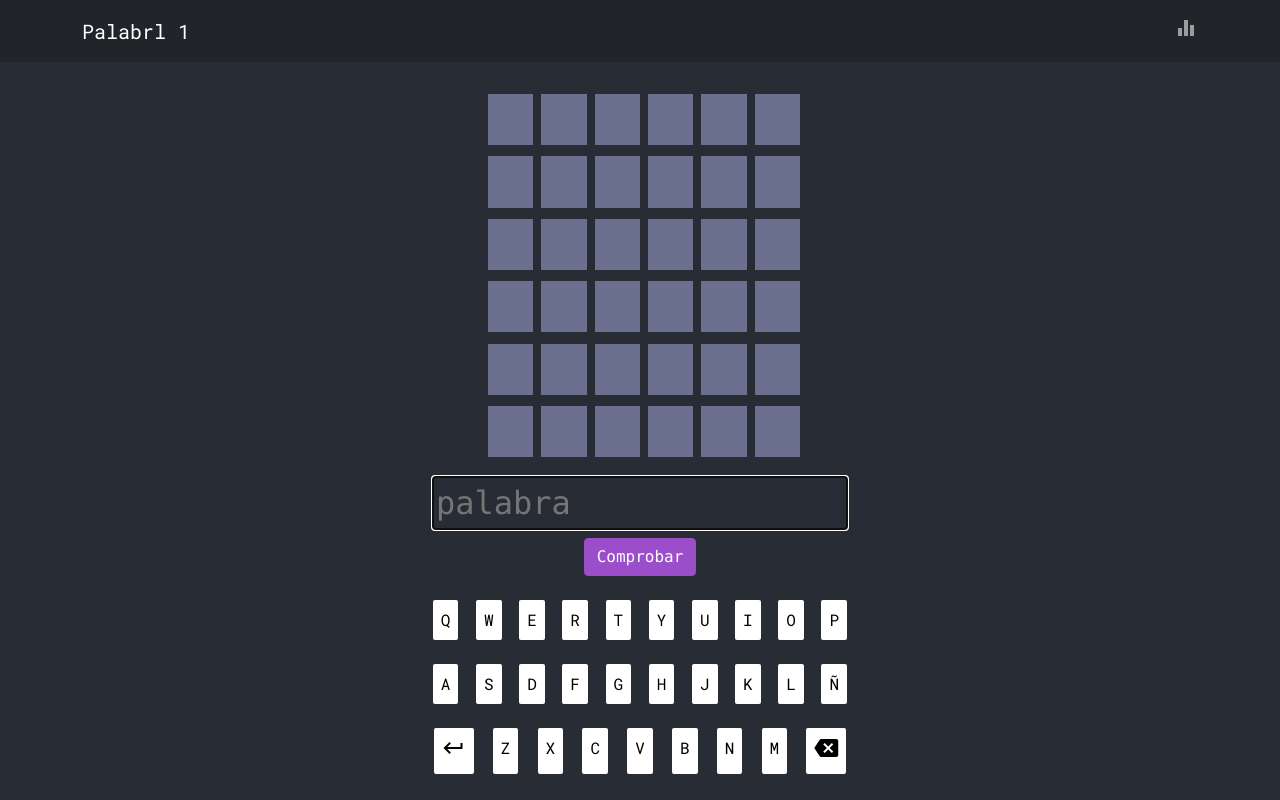
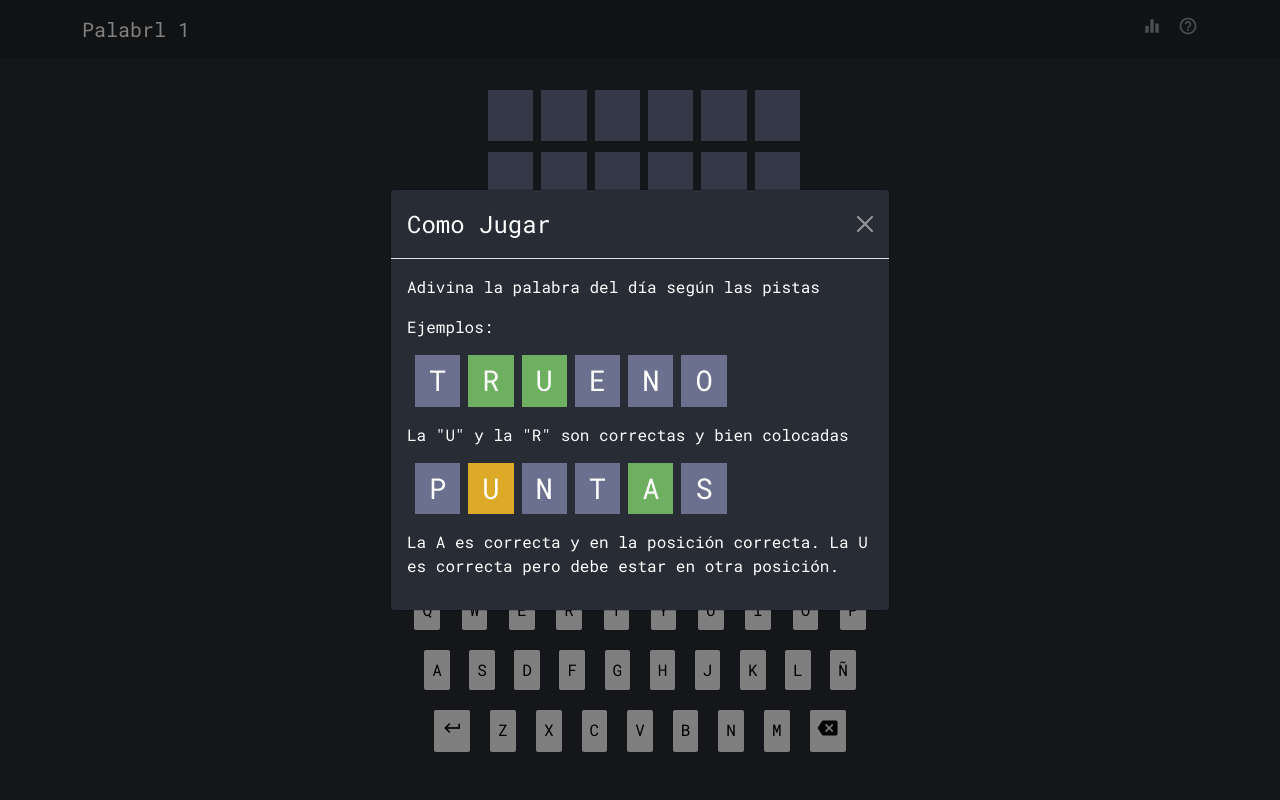
Before and after one commit to wbruntra/palabri, a React (Create React App) app: page / in a window 1280 px wide. Built offline with nearby package versions, Linux system fonts and the light colour scheme; what random-seed would draw is missing.

Commit message:
Add help modal

```diff
--- a/src/App.js
+++ b/src/App.js
@@ -10,8 +10,10 @@ import {
   getStorageKey,
 } from './utils'
 
-import HistoryModal from './Modal'
+import HistoryModal from './HistoryModal'
 import Navbar from './Navbar'
+import Guess from './Guess'
+import HelpModal from './HelpModal'
 
 const sampleHistory = [2, 0, 3, 18, 21, 16, 8]
 
@@ -69,7 +71,7 @@ const Keyboard = ({ guesses, word, setWord, addGuess }) => {
 
   return (
     <section className="keyboard">
-      <div className="keyboard-row">
+      <div className="keyboard-row d-flex justify-content-between">
         {'QWERTYUIOP'.split('').map((k, i) => {
           return (
             <div
@@ -84,7 +86,7 @@ const Keyboard = ({ guesses, word, setWord, addGuess }) => {
           )
         })}
       </div>
-      <div className="keyboard-row">
+      <div className="keyboard-row d-flex justify-content-around">
         {'ASDFGHJKLÑ'.split('').map((k, i) => {
           return (
             <div
@@ -99,7 +101,7 @@ const Keyboard = ({ guesses, word, setWord, addGuess }) => {
           )
         })}
       </div>
-      <div className="keyboard-row">
+      <div className="keyboard-row d-flex justify-content-evenly">
         <div className="keyboard-key">
           <span
             className="material-icons"
@@ -150,6 +152,7 @@ function App() {
   const timer = useRef(null) // we can save timer in useRef and pass it to child
   const [todaysNumber, setTodaysNumber] = useState(getTodaysNumber())
   const [showModal, setShowModal] = useState(false)
+  const [showHelpModal, setShowHelpModal] = useState(false)
   const [gameHistory, setGameHistory] = useState(config.initialHistory)
 
   const isVictory = () => {
@@ -197,6 +200,7 @@ function App() {
     if (savedHistory) {
       setGameHistory(JSON.parse(savedHistory))
     } else {
+      setShowHelpModal(true)
       localStorage.setItem('game-history', JSON.stringify(gameHistory))
     }
   }
@@ -260,18 +264,6 @@ function App() {
         })}
       </div>
     )
-  }
-
-  const renderActiveGuess = () => {
-    const filledWord = word.concat('------').slice(0, 6)
-    const result = filledWord.split('').map((c, i) => {
-      return (
-        <div key={`active-${i}`} className={`box white ${c === '-' ? 'text-gray' : ''}`}>
-          {c}
-        </div>
-      )
-    })
-    return result
   }
 
   const addGuess = (e) => {
@@ -340,7 +332,11 @@ function App() {
     return Array(blanksNeeded)
       .fill(1)
       .map((x, i) => {
-        return <div key={`guess-${i}`}>{renderGuess({ word: '------', key: '------' })}</div>
+        return (
+          <div key={`guess-${i}`}>
+            <Guess guess={{ word: '------', key: '------' }} />
+          </div>
+        )
       })
   }
 
@@ -361,17 +357,24 @@ function App() {
         toggleModal={() => {
           setShowModal(!showModal)
         }}
+        toggleHelpModal={() => {
+          setShowHelpModal(true)
+        }}
       />
       <div className="d-flex flex-column App">
         {/* <h1>Palabrl {getTodaysNumber()}</h1> */}
         <div className="App d-flex justify-content-center mb-3">
           <div className="guess-list d-flex flex-column">
             {guesses.map((guess, i) => {
-              return <div key={`guess-${i}`}>{renderGuess(guess)}</div>
+              return (
+                <div key={`guess-${i}`}>
+                  <Guess guess={guess} />
+                </div>
+              )
             })}
             {!isGameOver() && (
               <div>
-                <div className="guess">{renderActiveGuess()}</div>
+                <Guess guess={{ word: word.concat('------').slice(0, 6), key: '------' }} />
               </div>
             )}
             {renderBlanks()}
@@ -440,7 +443,9 @@ function App() {
         shareScore={shareScore}
         handleClose={() => setShowModal(false)}
         gameHistory={gameHistory}
+        gameOver={isGameOver()}
       />
+      <HelpModal show={showHelpModal} handleClose={() => setShowHelpModal(false)} />
     </>
   )
 }
--- /dev/null
+++ b/src/Guess.js
@@ -0,0 +1,30 @@
+export default function Guess({ guess }) {
+  const getLetterClasses = (letter, key) => {
+    let classes = ['box']
+    if (key === 'G') {
+      classes.push('green')
+    }
+    if (key === 'Y') {
+      classes.push('yellow')
+    }
+    if (key === '-') {
+      classes.push('white')
+    }
+    if (letter === '-') {
+      classes.push('text-gray')
+    }
+    return classes.join(' ')
+  }
+
+  return (
+    <div className="guess">
+      {guess.key.split('').map((c, i) => {
+        return (
+          <div key={`guess-${i}`} className={getLetterClasses(guess.word[i], c)}>
+            {guess.word[i]}
+          </div>
+        )
+      })}
+    </div>
+  )
+}
--- /dev/null
+++ b/src/HelpModal.js
@@ -0,0 +1,26 @@
+import { Modal, Button, Overlay, Tooltip } from 'react-bootstrap'
+import { useState, useRef } from 'react'
+import { sum } from 'lodash'
+import Guess from './Guess'
+
+export default function HelpModal({ show, handleClose }) {
+  return (
+    <>
+      <Modal show={show} onHide={handleClose} centered>
+        <Modal.Header closeButton closeVariant={'white'}>
+          <Modal.Title>Como Jugar</Modal.Title>
+        </Modal.Header>
+        <Modal.Body>
+          <p>Adivina la palabra del día según las pistas</p>
+          <p>Ejemplos:</p>
+          <Guess guess={{ word: 'TRUENO', key: '-GG---' }} />
+          <p className="my-3">La "U" y la "R" son correctas y bien colocadas</p>
+          <Guess guess={{ word: 'PUNTAS', key: '-Y--G-' }} />
+          <p className="my-3">
+            La A es correcta y en la posición correcta. La U es correcta pero debe estar en otra posición.
+          </p>
+        </Modal.Body>
+      </Modal>
+    </>
+  )
+}
--- /dev/null
+++ b/src/HistoryModal.js
@@ -0,0 +1,83 @@
+import { Modal, Button, Overlay, Tooltip } from 'react-bootstrap'
+import { useState, useRef } from 'react'
+import { sum } from 'lodash'
+
+export default function HistoryModal({
+  show,
+  handleClose,
+  guesses,
+  answer,
+  shareScore,
+  gameHistory,
+  gameOver,
+}) {
+  const [showTip, setShowTip] = useState(false)
+  const target = useRef(null)
+  const gamesPlayed = sum(gameHistory) > 0 ? sum(gameHistory) : 1
+
+  return (
+    <>
+      <Modal show={show} onHide={handleClose} centered>
+        <Modal.Header closeButton closeVariant={'white'}>
+          <Modal.Title>Historial</Modal.Title>
+        </Modal.Header>
+        <Modal.Body>
+          {sum(gameHistory) === 0 ? (
+            <>
+              <p>Aún no tienes historial!</p>
+              <p>Tus estadísticas aparecerán aquí</p>
+            </>
+          ) : (
+            <>
+              <p>
+                Has jugado {gamesPlayed} {gamesPlayed > 1 ? 'veces' : 'vez'}
+              </p>
+              <div className="d-flex flex-column">
+                <p>Intentos para adivinar la palabra:</p>
+                {gameHistory.map((h, i) => {
+                  if (i < 1) {
+                    return null
+                  }
+                  return (
+                    <div key={`history-${i}`} className="d-flex flex-row">
+                      <div>{i}</div>:<div className="ms-2">{h}</div>{' '}
+                      <div className="ms-2">({Math.round((100 * h) / gamesPlayed)}%)</div>
+                    </div>
+                  )
+                })}
+              </div>
+            </>
+          )}
+        </Modal.Body>
+        {gameOver && (
+          <Modal.Footer>
+            <Button
+              variant="primary"
+              ref={target}
+              onClick={() => {
+                setShowTip(true)
+                shareScore(guesses)
+
+                setTimeout(() => {
+                  setShowTip(false)
+                }, 1400)
+              }}
+            >
+              Compartir
+            </Button>
+            <Overlay target={target.current} show={showTip} placement="left">
+              {(props) => (
+                <Tooltip id="overlay-example" {...props}>
+                  Copiado
+                </Tooltip>
+              )}
+            </Overlay>
+            {/* <Button variant="primary" onClick={() => handleClose('confirm')}>
+            Cerrar
+          </Button> */}
+          </Modal.Footer>
+        )}
+      </Modal>
+    </>
+  )
+}
--- a/src/Modal.js
+++ /dev/null
@@ -1,68 +0,0 @@
-import { Modal, Button, Overlay, Tooltip } from 'react-bootstrap'
-import { useState, useRef } from 'react'
-import { sum } from 'lodash'
-
-export default function HistoryModal({
-  show,
-  handleClose,
-  guesses,
-  answer,
-  shareScore,
-  gameHistory,
-}) {
-  const [showTip, setShowTip] = useState(false)
-  const target = useRef(null)
-  const gamesPlayed = sum(gameHistory) > 0 ? sum(gameHistory) : 1
-
-  return (
-    <>
-      <Modal show={show} onHide={handleClose} centered>
-        <Modal.Header closeButton closeVariant={'white'}>
-          <Modal.Title>Historial</Modal.Title>
-        </Modal.Header>
-        <Modal.Body>
-          <p>Tus estadísticas en este juego</p>
-          <div className="d-flex flex-column">
-            {gameHistory.map((h, i) => {
-              if (i < 1) {
-                return null
-              }
-              return (
-                <div key={`history-${i}`} className="d-flex flex-row">
-                  <div>{i}</div>:<div className="ms-2">{h}</div>{' '}
-                  <div className="ms-2">({Math.round((100 * h) / gamesPlayed)}%)</div>
-                </div>
-              )
-            })}
-          </div>
-        </Modal.Body>
-        <Modal.Footer>
-          <Button
-            variant="primary"
-            ref={target}
-            onClick={() => {
-              setShowTip(true)
-              shareScore(guesses)
-
-              setTimeout(() => {
-                setShowTip(false)
-              }, 1400)
-            }}
-          >
-            Compartir
-          </Button>
-          <Overlay target={target.current} show={showTip} placement="left">
-            {(props) => (
-              <Tooltip id="overlay-example" {...props}>
-                Copiado
-              </Tooltip>
-            )}
-          </Overlay>
-          {/* <Button variant="primary" onClick={() => handleClose('confirm')}>
-            Cerrar
-          </Button> */}
-        </Modal.Footer>
-      </Modal>
-    </>
-  )
-}
--- a/src/Navbar.js
+++ b/src/Navbar.js
@@ -1,14 +1,17 @@
 import { Navbar, Nav, Container } from 'react-bootstrap'
 
-export default function MyNavbar({ todaysNumber, toggleModal }) {
+export default function MyNavbar({ todaysNumber, toggleModal, toggleHelpModal }) {
   return (
     <>
       <Navbar bg="dark" variant="dark">
         <Container>
           <Navbar.Brand href="#home">Palabrl {todaysNumber}</Navbar.Brand>
           <Nav className="justify-content-end">
-            <Navbar.Text onClick={toggleModal} className="clickable">
-              <span className="material-icons">equalizer</span>
+            <Navbar.Text className="" onClick={toggleModal} className="clickable">
+              <span className="material-icons me-3">equalizer</span>
+            </Navbar.Text>
+            <Navbar.Text onClick={toggleHelpModal} className="clickable">
+              <span className="material-icons">help_outline</span>
             </Navbar.Text>
           </Nav>
         </Container>
--- a/src/styles/_App.scss
+++ b/src/styles/_App.scss
@@ -3,7 +3,6 @@
   text-align: center;
   align-items: center;
   color: white;
-  max-width: 640px;
 }
 
 input {
--- a/src/styles/_Keyboard.scss
+++ b/src/styles/_Keyboard.scss
@@ -6,9 +6,7 @@
   }
 
   .keyboard-row {
-    display: flex;
-    justify-content: space-around;
-    margin: 24px;
+    margin: 18px 3% 20px 3%;
   }
 
   .keyboard-key {
--- a/src/styles/_custom.scss
+++ b/src/styles/_custom.scss
@@ -35,3 +35,7 @@ input {
 .clickable {
   cursor: pointer;
 }
+
+.material-icons {
+  font-size: 20px;
+}
```
